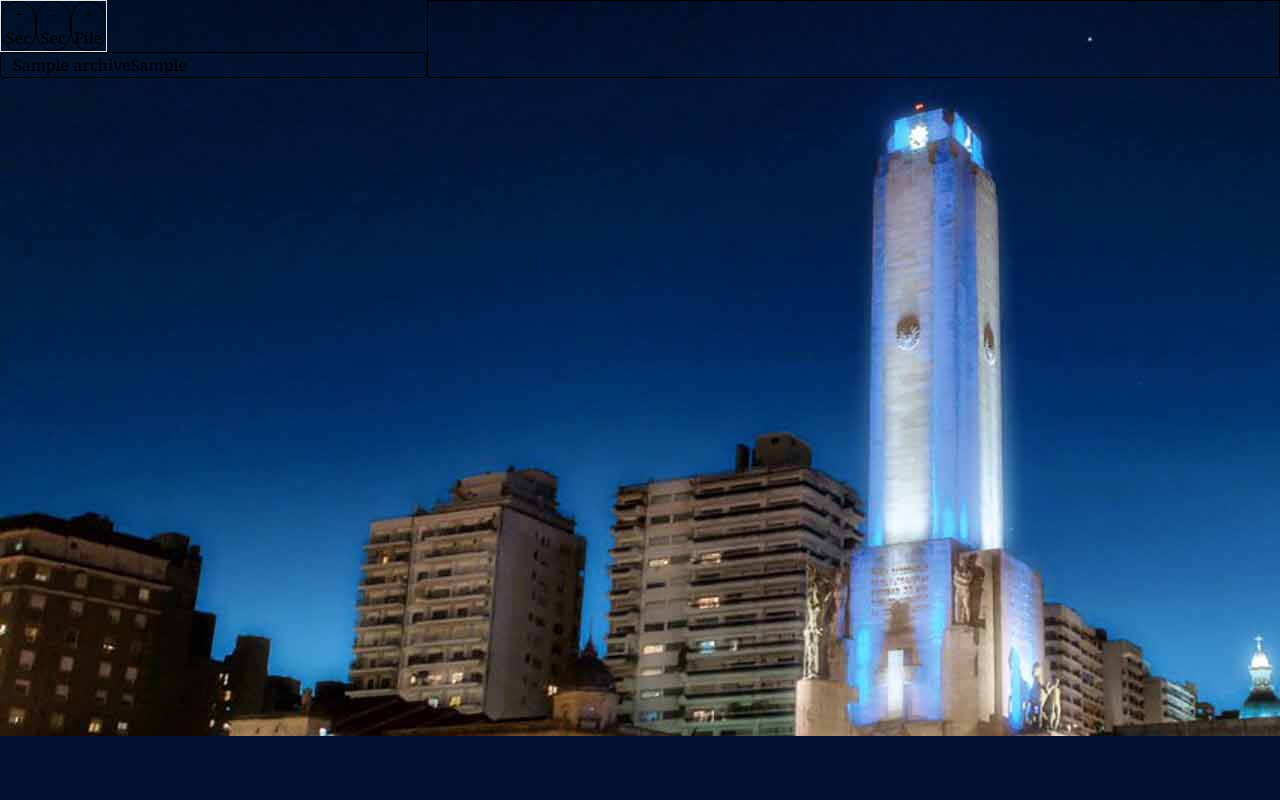
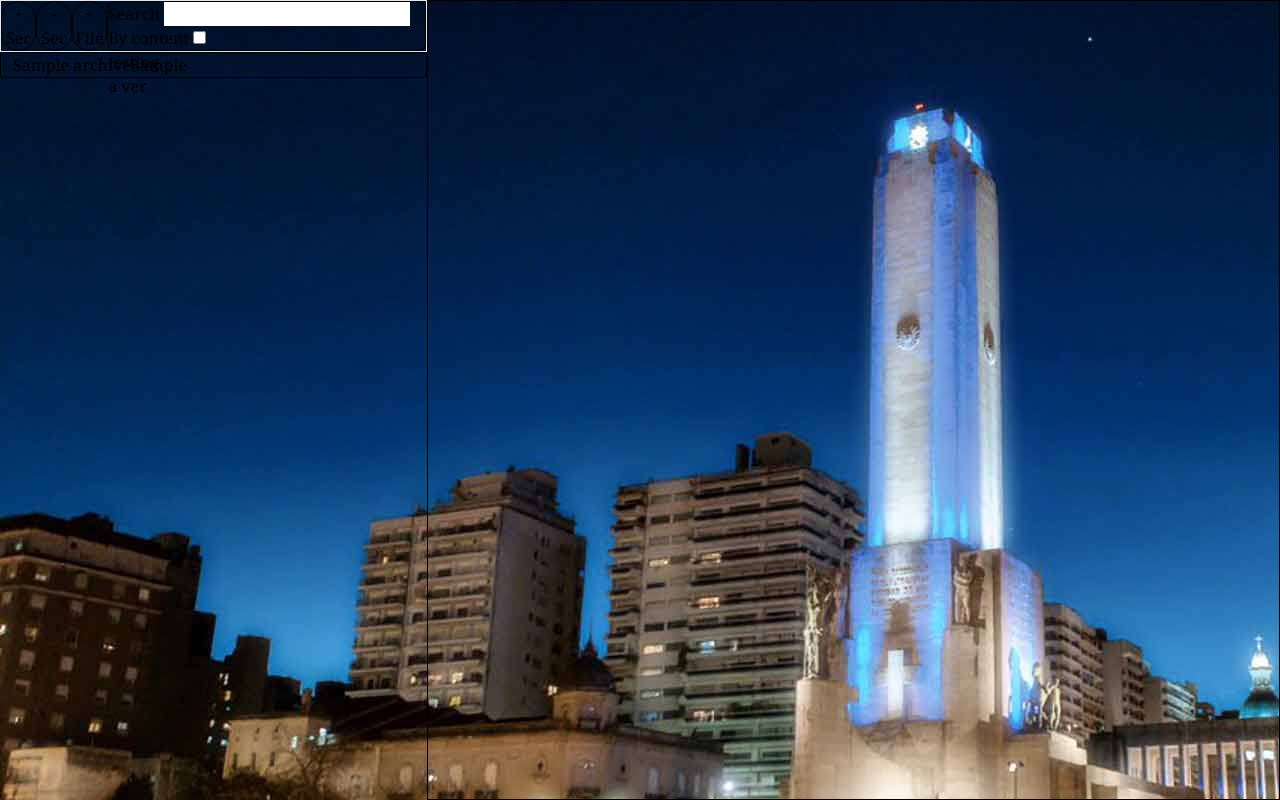
Before and after one commit to elelouch/la-wiki, a Django app: page /wiki/read/ in a window 1280 px wide. Shown: the part 64-864 px from the top of the page. Before the commit the page ends 800 px from the top, so only its background shows below. Run offline with Django 5.2, Linux system fonts and the light colour scheme; a user stored in the database is signed in; tables that the repository leaves empty hold one stand-in row (values such as "Sample post"); some libraries are stand-ins or nearby versions.

Commit message:
Adding search

```diff
--- a/portal/core/models.py
+++ b/portal/core/models.py
@@ -68,6 +68,7 @@ class User(AbstractUser):
 
 @final
 class Archive(models.Model):
+    fullname = models.CharField(max_length=256, default="")
     name = models.CharField(max_length=256)
     description = models.CharField(max_length=256, default = "")
     references = models.ManyToManyField("self")
--- a/portal/core/urls.py
+++ b/portal/core/urls.py
@@ -12,4 +12,5 @@ urlpatterns = [
         path("section/modal", views.ModalSectionView.as_view(), name="modal_section"),
         path("file/modal", views.ModalFileView.as_view(), name="modal_file"),
         path("archive/<str:filename>", views.ArchiveView.as_view(), name="archive"),
+        path("search/", views.SearchView.as_view(), name="search"),
         ]
--- a/portal/core/views.py
+++ b/portal/core/views.py
@@ -1,4 +1,5 @@
 # pyright: reportUnknownVariableType=false
+from django.db.models.functions import Concat, Lower
 from django.http import HttpRequest, HttpResponseNotFound, HttpResponse
 from django.views.generic.base import TemplateView
 from django.utils.translation import gettext_lazy as _
@@ -98,11 +99,14 @@ class ModalFileView(mixins.LoginRequiredMixin, TemplateView):
             return HttpResponse("Unauthorized", status=401)
         file = request.FILES["file"]
         filename, extension = os.path.splitext(file.name)
+
         arch = root_section.archives.create(
+                fullname = file.name,
+                name = filename,
                 extension = extension,
-                name = filename,
                 file = file
                 )
+
         return HttpResponse(
             "success",
             headers={"HX-Trigger": "new_file_parent_" + str(root_section_id)},
@@ -125,4 +129,26 @@ class ArchiveView (mixins.LoginRequiredMixin, TemplateView):
     def get(self, request: HttpRequest, filename: str):
         name, extension = os.path.splitext(filename)
         arch = Archive.objects.get(name = name, extension = extension)
-        return render(request, self.template_name, {"arch": arch, "file": arch.file})
+        return render(request, self.template_name, {"archive": arch, "file": arch.file})
+
+@final
+class SearchView(mixins.LoginRequiredMixin, TemplateView):
+
+    def get(self, request):
+        search_content = request.GET["content"]
+        search_content = str(search_content)
+
+        list_str = "<ul class=\"bg-blue-500 absolute\">"
+        if len(search_content) <= 3 :
+            list_str += "</ul>"
+            return HttpResponse(list_str, status=401)
+
+        found_archives = Archive.objects.filter(fullname__icontains=search_content)
+
+        for archive in found_archives:
+            list_str += "<li>"
+            list_str += archive.fullname
+            list_str += "</li>"
+        list_str += "</ul>"
+
+        return HttpResponse(list_str)
--- a/portal/theme/templates/core/archive_view.html
+++ b/portal/theme/templates/core/archive_view.html
@@ -1,5 +1,5 @@
-<div>
-    <iframe title="Selected File"
-        src="{% url 'media:' 'uploads'|add:archive.name|add:archive.extension %}">
+<div class="w-full h-full">
+    <iframe class="w-full h-full" title="Selected File"
+            src="/media/uploads/{{ archive.name|add:archive.extension }}">
     </iframe>
 </div>
--- a/portal/theme/templates/core/main.html
+++ b/portal/theme/templates/core/main.html
@@ -9,9 +9,10 @@
      x-data="{currentSectionId:0, selectedclasses:'bg-blue-500'}"
      x-init="$watch('currentSectionId', val => htmx.process($refs.deleteButton))"
      @click.outside="currentSectionId = 0">
-    <div class="w-2/6 flex flex-col">
-        <div class="w-1/4  h-200 border border-rounded flex justify-around">
+    <div class="w-2/6 h-screen flex flex-col">
+        <div class="flex justify-between w-full h-200 border border-rounded flex justify-around">
             <!-- USE CURRENTID TO ADD THE MODAL FORM TO THE WITH THE ADD BUTTON -->
+            <div class="flex basis-1/4">
                 <button class="w-2/5 border border-black rounded-full" hx-trigger="click"
                     hx-get="{% url 'core:modal_section' %}" hx-target="#writable-section">
                     + Sec
@@ -30,14 +31,39 @@
                     hx-target="#writable-section">
                     + File
                 </button>
-
+            </div>
+            <div class="flex flex-col rounded-lg basis-3/4 border border-black">
+                <div>
+                    <label for="search">Search</label>
+                    <input
+                        hx-get="{% url "core:search" %}"
+                        hx-trigger="keyup changed delay:1s"
+                        hx-target="#list-files"
+                        hx-swap="innerHTML"
+                        name="content" id="search" type="text"></input>
+                </div>
+                <div>
+                    <label for="by-content">By content</label>
+                    <input id="by-content" type="checkbox"></input>
+                </div>
+                <div id="list-files">
+                    <ul class="absolute">
+                        <li>
+                            testing
+                        </li>
+                        <li>
+                            a ver
+                        </li>
+                    </ul>
+                </div>
+            </div>
         </div>
         <div hx-trigger="load,new_section_parent_{{user.main_section.id}} from:body"
             hx-get="{% url 'core:children' user.main_section.id %}" id="tree-view"
             class="border border-black rounded full-rounded" hx-swap="innerHTML">
         </div>
     </div>
-    <div class="w-4/6 border border-black" id="writable-section"></div>
+    <div class="flex w-4/6 border border-black" id="writable-section"></div>
 </div>
 
 {% else %}
--- a/portal/theme/templates/core/section_view.html
+++ b/portal/theme/templates/core/section_view.html
@@ -14,7 +14,9 @@
     {% for arch in archives %}
     <div>
         <div>
-            <button hx-trigger="click" hx-get="{% url 'core:archive' arch.name|add:arch.extension %}" x-target="#writable-section" x-swap="innerHTML">
+            <button hx-trigger="click"
+                hx-get="{% url 'core:archive' arch.name|add:arch.extension %}"
+                hx-target="#writable-section" hx-swap="innerHTML">
                 {{arch.name}}{{arch.extension}}
             </button>
         </div>
```
Also changed, not shown: todo.txt (+8 -1 lines). Lines whose indentation alone changed are shown as unchanged.
